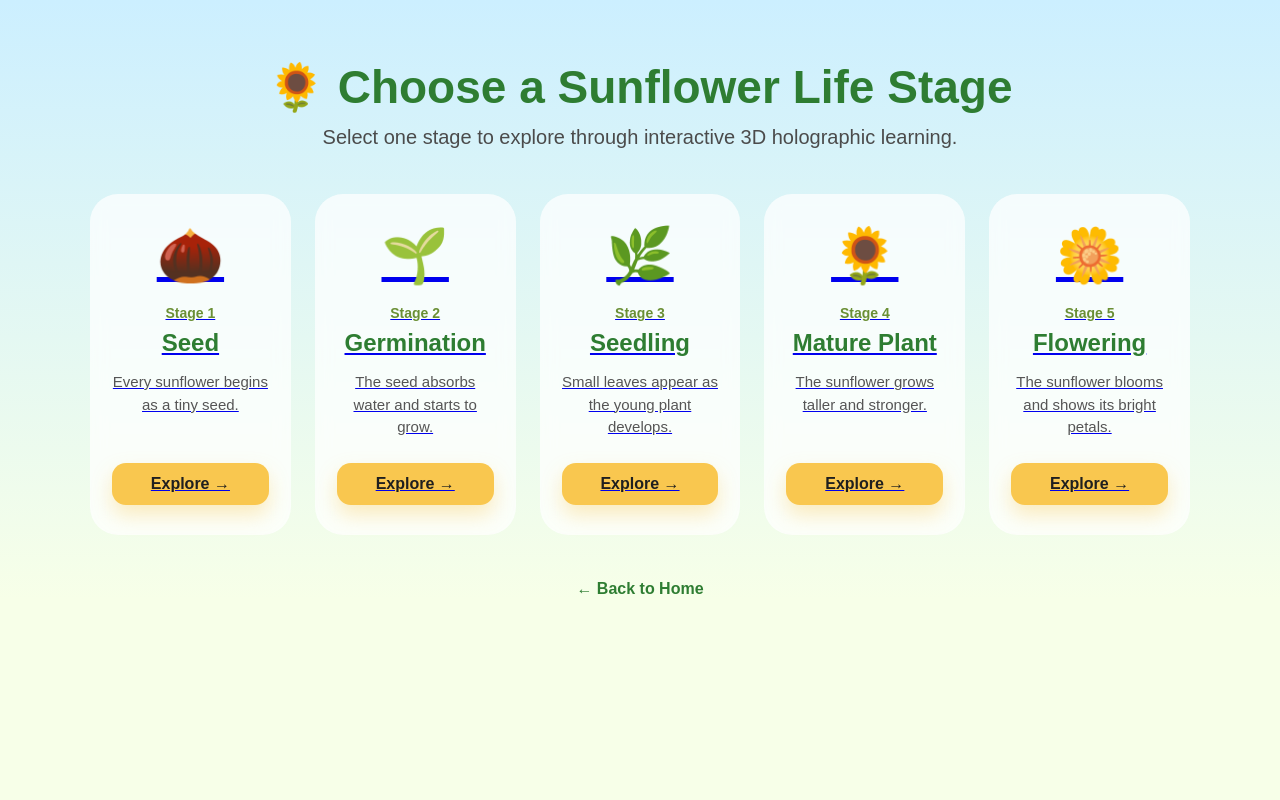
After one commit to VinElaine/plant-stages-holographic-learning-system, a Django app: page /stages/ in a window 1280 px wide. The commit adds this page. Run offline with Django 5.2, Linux system fonts and the light colour scheme.

Commit message:
Create animated homepage and stage selection page

```diff
--- a/website/core/urls.py
+++ b/website/core/urls.py
@@ -3,4 +3,7 @@ from . import views
 
 urlpatterns = [
     path("", views.home, name="home"),
+    path("stages/", views.stages, name="stages"),
+    path("viewer/<int:stage_id>/", views.viewer, name="viewer"),
+    path("hologram/<int:stage_id>/", views.hologram, name="hologram"),
 ]
--- a/website/core/views.py
+++ b/website/core/views.py
@@ -2,3 +2,12 @@ from django.shortcuts import render
 
 def home(request):
     return render(request, "home.html")
+
+def stages(request):
+    return render(request, "stages.html")
+
+def viewer(request, stage_id):
+    return render(request, "viewer.html", {"stage_id": stage_id})
+
+def hologram(request, stage_id):
+    return render(request, "hologram.html", {"stage_id": stage_id})
--- a/website/templates/home.html
+++ b/website/templates/home.html
@@ -224,7 +224,7 @@
                 3D models and holographic projection technology.
             </p>
 
-            <a href="#" class="start-btn">Start Exploring</a>
+            <a href="/stages/" class="start-btn">Start Exploring</a>
         </section>
     </main>
 
--- /dev/null
+++ b/website/templates/stages.html
@@ -0,0 +1,198 @@
+<!DOCTYPE html>
+<html lang="en">
+<head>
+    <meta charset="UTF-8">
+    <meta name="viewport" content="width=device-width, initial-scale=1.0">
+    <title>Choose a Sunflower Stage</title>
+
+    <style>
+        * {
+            margin: 0;
+            padding: 0;
+            box-sizing: border-box;
+        }
+
+        body {
+            min-height: 100vh;
+            font-family: Arial, Helvetica, sans-serif;
+            background: linear-gradient(180deg, #ccefff 0%, #f7ffe8 75%);
+            overflow-x: hidden;
+        }
+
+        .page {
+            min-height: 100vh;
+            padding: 60px 40px;
+            text-align: center;
+            position: relative;
+            z-index: 2;
+        }
+
+        h1 {
+            color: #2e7d32;
+            font-size: 46px;
+            margin-bottom: 12px;
+            animation: fadeInUp 0.8s ease forwards;
+        }
+
+        .subtitle {
+            font-size: 20px;
+            color: #4b4b4b;
+            margin-bottom: 45px;
+            animation: fadeInUp 1s ease forwards;
+        }
+
+        .stage-grid {
+            max-width: 1100px;
+            margin: auto;
+            display: grid;
+            grid-template-columns: repeat(5, 1fr);
+            gap: 24px;
+        }
+
+       .stage-card {
+           background: rgba(255,255,255,.72);
+           backdrop-filter: blur(8px);
+           border-radius: 28px;
+           padding: 30px 22px;
+           display: flex;
+           flex-direction: column;
+           justify-content: space-between;
+        }
+
+        .stage-card:hover {
+           transform: translateY(-12px) scale(1.03);
+           box-shadow: 0 30px 60px rgba(46, 125, 50, 0.22);
+        }
+
+        .icon {
+            font-size: 54px;
+            margin-bottom: 18px;
+        }
+
+        .stage-number {
+            font-size: 14px;
+            font-weight: bold;
+            color: #6a8f35;
+            margin-bottom: 8px;
+        }
+
+        .stage-title {
+            font-size: 24px;
+            font-weight: bold;
+            color: #2e7d32;
+            margin-bottom: 14px;
+        }
+
+        .stage-desc {
+            font-size: 15px;
+            line-height: 1.5;
+            color: #555;
+            margin-bottom: 24px;
+        }
+
+        .explore {
+            display: inline-block;
+            margin-top: auto;
+            background: #f9c74f;
+            color: #1f1f1f;
+            padding: 12px 20px;
+            border-radius: 14px;
+            font-weight: bold;
+            transition: all .35s ease;
+            box-shadow: 0 10px 20px rgba(249,199,79,.35);
+        }
+
+        .back-link {
+            display: inline-block;
+            margin-top: 45px;
+            color: #2e7d32;
+            font-weight: bold;
+            text-decoration: none;
+        }
+
+        @keyframes fadeInUp {
+            from {
+                opacity: 0;
+                transform: translateY(25px);
+            }
+            to {
+                opacity: 1;
+                transform: translateY(0);
+            }
+        }
+
+        @media (max-width: 1000px) {
+            .stage-grid {
+                grid-template-columns: repeat(2, 1fr);
+            }
+        }
+
+        @media (max-width: 600px) {
+            .page {
+                padding: 40px 20px;
+            }
+
+            h1 {
+                font-size: 34px;
+            }
+
+            .stage-grid {
+                grid-template-columns: 1fr;
+            }
+        }
+    </style>
+</head>
+
+<body>
+    <main class="page">
+        <h1>🌻 Choose a Sunflower Life Stage</h1>
+        <p class="subtitle">
+            Select one stage to explore through interactive 3D holographic learning.
+        </p>
+
+        <section class="stage-grid">
+            <a href="/viewer/1/" class="stage-card">
+                <div class="icon">🌰</div>
+                <div class="stage-number">Stage 1</div>
+                <div class="stage-title">Seed</div>
+                <p class="stage-desc">Every sunflower begins as a tiny seed.</p>
+                <span class="explore">Explore →</span>
+            </a>
+
+            <a href="/viewer/2/" class="stage-card">
+                <div class="icon">🌱</div>
+                <div class="stage-number">Stage 2</div>
+                <div class="stage-title">Germination</div>
+                <p class="stage-desc">The seed absorbs water and starts to grow.</p>
+                <span class="explore">Explore →</span>
+            </a>
+
+            <a href="/viewer/3/" class="stage-card">
+                <div class="icon">🌿</div>
+                <div class="stage-number">Stage 3</div>
+                <div class="stage-title">Seedling</div>
+                <p class="stage-desc">Small leaves appear as the young plant develops.</p>
+                <span class="explore">Explore →</span>
+            </a>
+
+            <a href="/viewer/4/" class="stage-card">
+                <div class="icon">🌻</div>
+                <div class="stage-number">Stage 4</div>
+                <div class="stage-title">Mature Plant</div>
+                <p class="stage-desc">The sunflower grows taller and stronger.</p>
+                <span class="explore">Explore →</span>
+            </a>
+
+            <a href="/viewer/5/" class="stage-card">
+                <div class="icon">🌼</div>
+                <div class="stage-number">Stage 5</div>
+                <div class="stage-title">Flowering</div>
+                <p class="stage-desc">The sunflower blooms and shows its bright petals.</p>
+                <span class="explore">Explore →</span>
+            </a>
+        </section>
+
+        <a href="/" class="back-link">← Back to Home</a>
+    </main>
+</body>
+</html>
```
Also changed, not shown: website/templates/base.html (added, +10 -0 lines), website/templates/hologram.html (added, +10 -0 lines), website/templates/viewer.html (added, +10 -0 lines).
